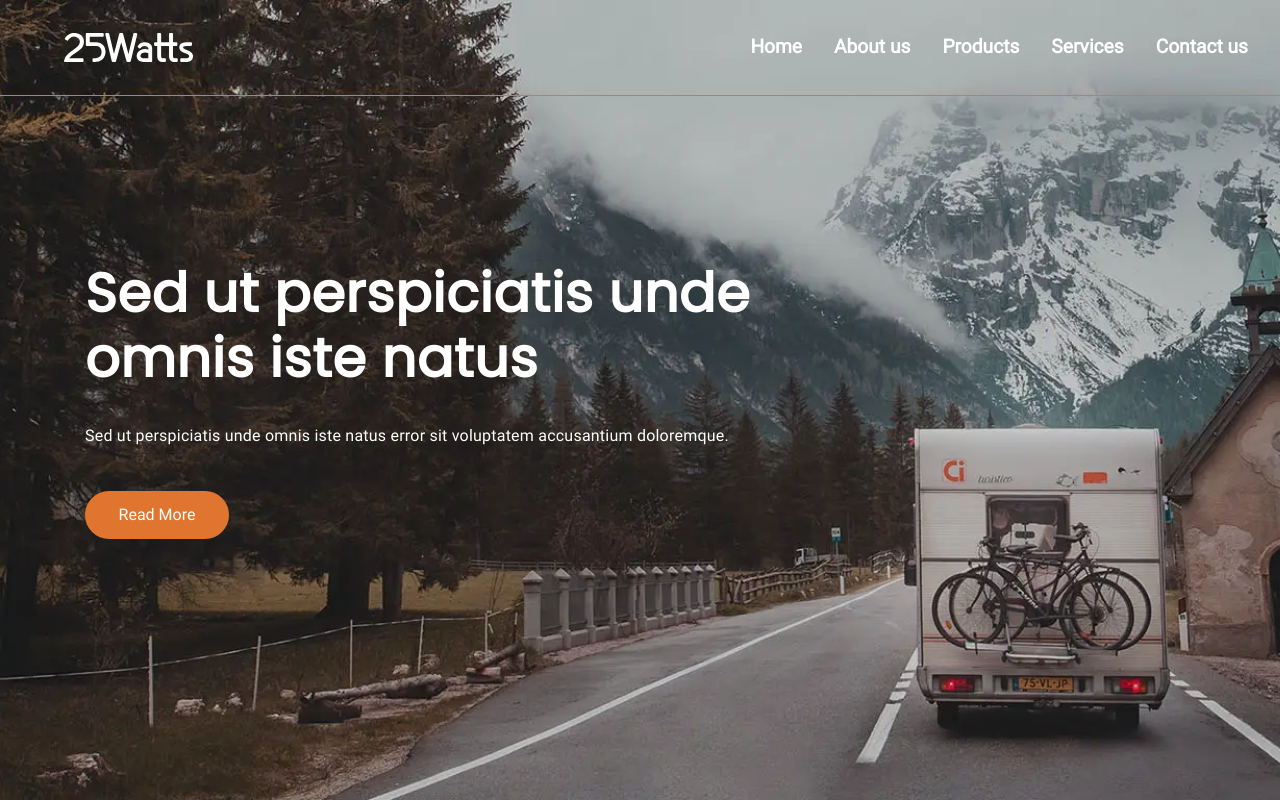
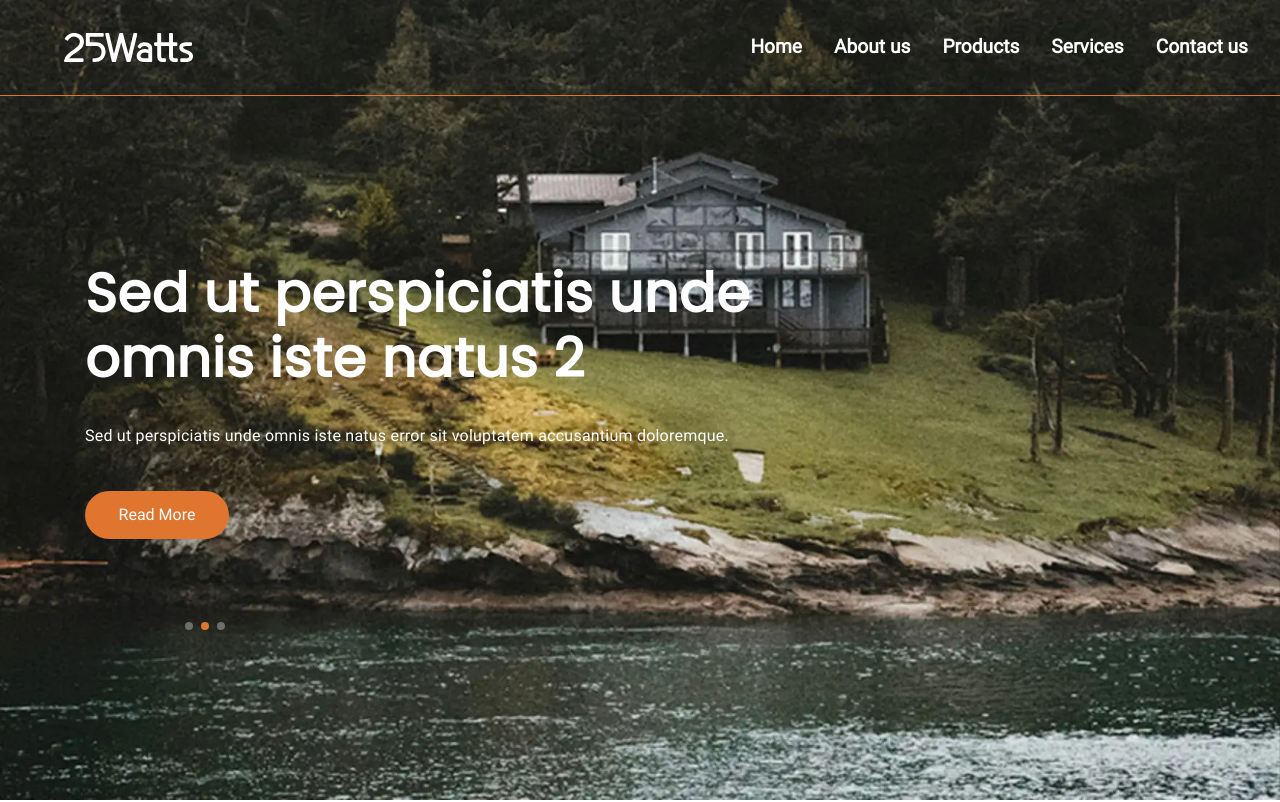
Before and after one commit to shura1981/pinmundoe, a React (Vite) app: page / in a window 1280 px wide. Shown: the top 802 px of the page. Built offline with nearby package versions, Linux system fonts and the light colour scheme.

Commit message:
se añaden cambios en app.jsx y main.scss, se olvidó ponerlos en el anterior commit

```diff
--- a/src/App.jsx
+++ b/src/App.jsx
@@ -7,6 +7,7 @@ import Form from './components/form';
 import FormCotroled from './components/formcontroled';
 import Button from './components/button';
 import Footer from './components/footer';
+import SliderHome from './components/sliderHome';
 import ButtonFixedBottom from './components/buttonfixedbottom';
 import { instersectionObserver, restarScroll, smoothScrollElement } from './helpers'
 function App() {
@@ -50,21 +51,26 @@ function App() {
     <>
       <Header isDark={scroll > 80} />
       <main>
-        <section id='home' className='section-intro'>
-          <div className="container">
+        <section id='home' className='vh-100'>
+          <SliderHome />
+
+          {/* <div className="container">
             <div className="row hv-100 d-flex justify-content-start align-items-center">
               <div className="col-12 col-md-8">
                 <div className="d-flex flex-column">
                   <h1 className='title-welcome'>Sed ut perspiciatis unde omnis iste natus </h1>
                   <p className='my-4 description-welcome'>Sed ut perspiciatis unde omnis iste natus error sit voluptatem accusantium doloremque.</p>
-                  {/* <div>
+                  <div>
                     <button onClick={handleButton} className='btn__primary'>Read More</button>
-                  </div> */}
+                  </div>
                   <Button handleButton={handleButton} text='Read More' clases='btn__primary mt-3' />
                 </div>
               </div>
             </div>
-          </div>
+          </div> */}
+
+
+
         </section>
         <section id='about' className='section-secundary p-section'>
           <div className="container">
@@ -124,9 +130,9 @@ function App() {
           </div>
         </section>
       </main>
-    <Footer>
-      <ButtonFixedBottom />
-    </Footer>
+      <Footer>
+        <ButtonFixedBottom />
+      </Footer>
     </>
   )
 }
--- a/src/scss/main.scss
+++ b/src/scss/main.scss
@@ -8,6 +8,7 @@
 @import 'components/_side-navbar.component';
 @import 'components/_accordion.component';
 @import 'components/_input.component';
+@import 'components/_slider_home.component';
 
 body {
   font-family: var(--font-roboto);
@@ -140,10 +141,19 @@ nav.nav-not-mobile {
     padding-left: 0;
   }
 }
-
-.section-intro {
+.bg-dark{
   background-color: rgb(40, 40, 40);
+}
+.section-intro-slider-1 {
   background-image: url(/img/slider-1.webp);
+  background-size: cover;
+}
+.section-intro-slider-2 {
+  background-image: url(/img/section3-image@2x.webp);
+  background-size: cover;
+}
+.section-intro-slider-3 {
+  background-image: url(/img/contact-image@2x.webp);
   background-size: cover;
 }
 
```
